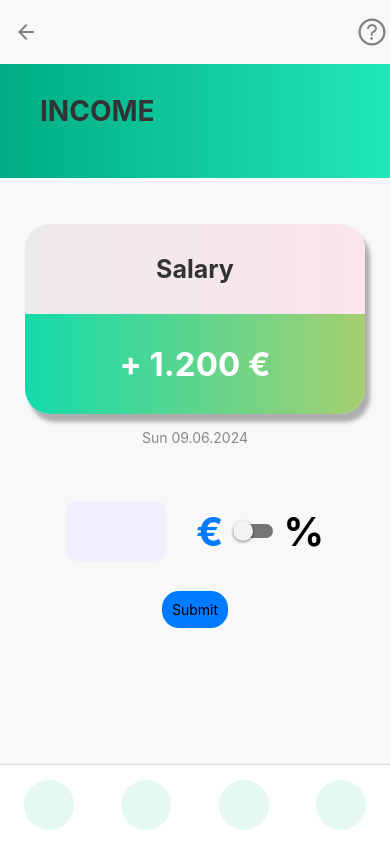
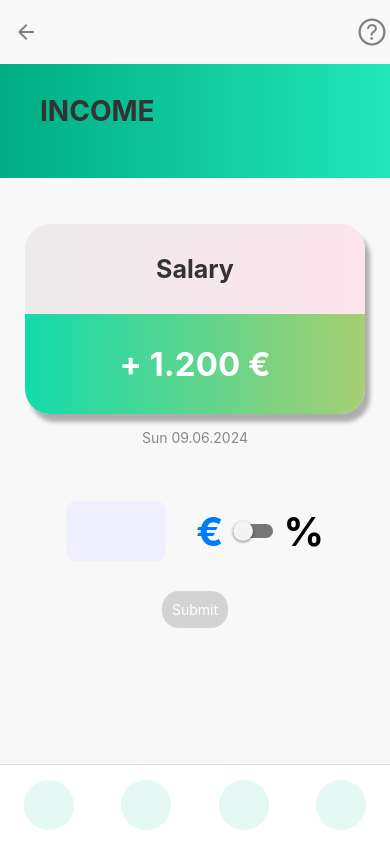
Before and after one commit to gpontas/velox, a React Native app: screen /DigitIncome in a window 390 px wide. Built offline with nearby package versions, Linux system fonts and the light colour scheme.

Commit message:
gray button

```diff
--- a/screens/DigitIncome.js
+++ b/screens/DigitIncome.js
@@ -1,5 +1,5 @@
 import React from 'react';
-import { useState, useContext} from 'react';
+import { useState, useContext, useEffect} from 'react';
 import { View, Text, StyleSheet, Switch, TextInput, TouchableOpacity } from 'react-native';
 import { GlobalContext } from '../GlobalState';
 import {LinearGradient} from 'expo-linear-gradient';
@@ -9,6 +9,8 @@ const SalaryScreen = (  ) => {
   const [enteredNumber, setEnteredNumber] = useState('');
 
   const [isPercentage, setIsPercentage] = useState(false);
+
+  const [isButtonDisabled, setIsButtonDisabled] = useState(true);
 
   const { savedValueBudget, setSavedValueBudget } = useContext(GlobalContext);
 
@@ -63,6 +65,10 @@ const SalaryScreen = (  ) => {
     }
   }
 
+  useEffect(() => {
+    // Enable button only if enteredNumber is not empty
+    setIsButtonDisabled(enteredNumber.trim() === '');
+  }, [enteredNumber]);
 
   const handleSubmit = () => {
     if (isPercentage) {
@@ -151,8 +157,14 @@ const SalaryScreen = (  ) => {
           <Text style={[styles.percentageText, isPercentage ? styles.activeText : null]}>%</Text>
         </View>
 
-        <TouchableOpacity style={styles.submitPress} onPress={handleSubmit}>
-          <Text>Submit</Text>
+
+
+        <TouchableOpacity
+        style={isButtonDisabled ? styles.submitPressDisabled : styles.submitPress}
+        onPress={handleSubmit}
+        disabled={isButtonDisabled}
+        >
+          <Text style={styles.submitText}>Submit</Text>
         </TouchableOpacity>
 
       </View>
@@ -315,6 +327,16 @@ const styles = StyleSheet.create({
     borderRadius: 17,
     marginTop: 30
   },
+  submitPressDisabled: {
+    backgroundColor: '#d3d3d3', // Gray when disabled
+    padding: 10,
+    borderRadius: 17,
+    marginTop: 30,
+  },
+  submitText: {
+    color: 'white',
+    textAlign: 'center',
+  },
 });
 
 export default SalaryScreen;
```
